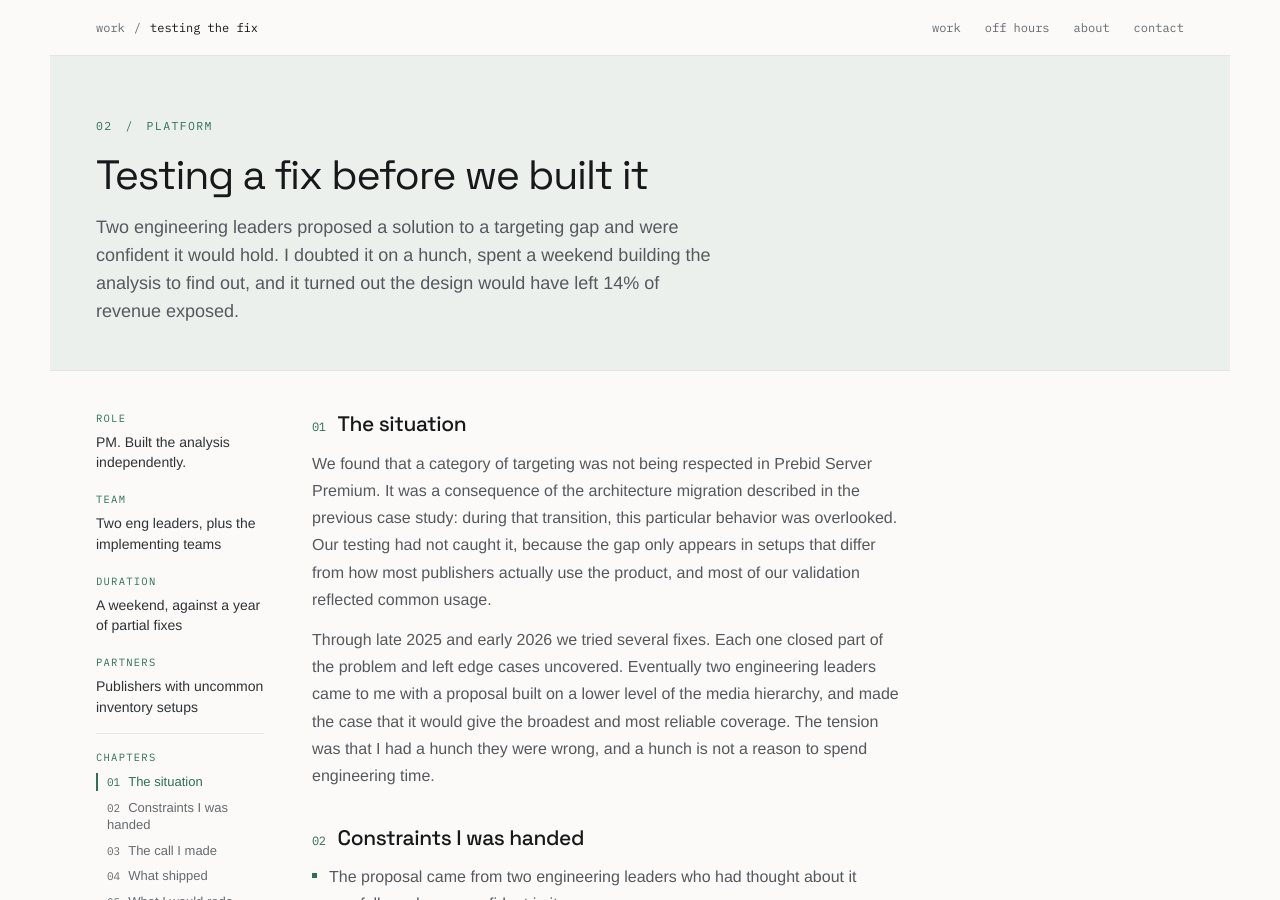
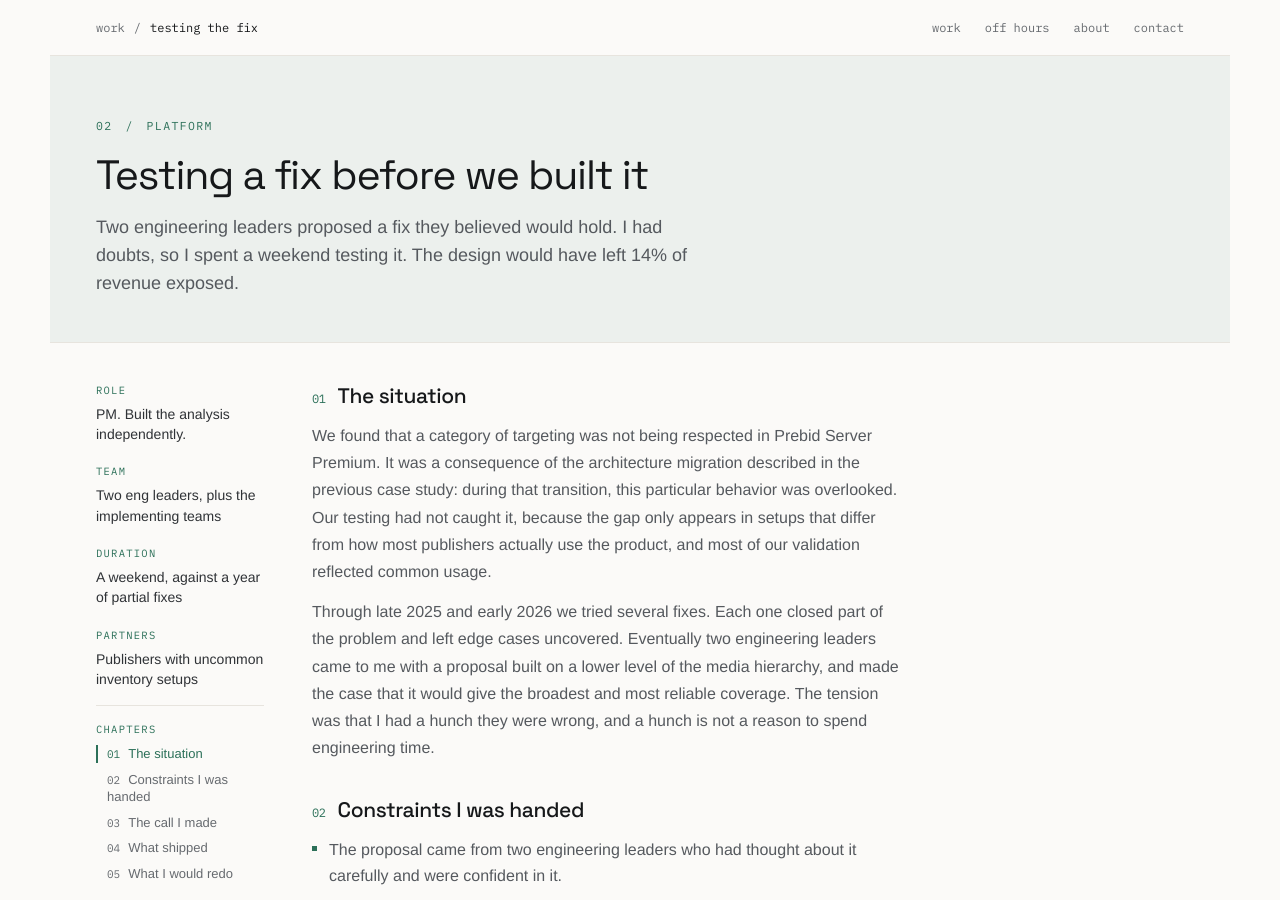
Before and after one commit to pd-product/pd-product.github.io, a Jekyll site: the page built from _work/testing-the-fix.md, in a window 1280 px wide and 900 px high. Built offline with Jekyll 4.4.1, drawn with Linux system fonts in a browser that asks for light colours.

Commit message:
Revise the fact strip, story two's summary, and two lesson lines
Owner-supplied copy:

- the fact strip's last item, "ice cream, all seasons" -> "ice cream year-round"
- testing-the-fix `description`, which is both the line under the story title
  and the page's meta description, og:description and JSON-LD description
- testing-the-fix `lesson`
- personal-finance-tools `lesson`, and the closing sentence of its "What I
  would redo" chapter, which restated the old wording almost verbatim and would
  otherwise have contradicted the home row a reader arrived from

The comment above both `lesson:` keys called the line "a trim of this story's
own What I would redo chapter". That stops being true of these lines, so it now
says what they are instead.

testing-the-fix's body is untouched: its closing sentence already reads with the
new lesson, which uses that chapter's own "partial fixes" and "the problem is
not understood yet".

"year-round" is the fact strip's first hyphen; U+002D is present in all four
subset faces, so no glyph falls back. checks.py and matrix.py pass;
specificity_sweep is unchanged at 14 override pairs, and the story's five
chapters and five rail entries are unchanged.

Co-Authored-By: Claude Opus 5 <noreply@anthropic.com>

```diff
--- a/_work/testing-the-fix.md
+++ b/_work/testing-the-fix.md
@@ -10,11 +10,11 @@ crumb: "testing the fix"
 # be `description`: with any other name seo-tag falls back to page.excerpt,
 # which is the first block of the body -- the opening `## ` heading. Search and
 # link previews then read that heading instead.
-description: "Two engineering leaders proposed a solution to a targeting gap and were confident it would hold. I doubted it on a hunch, spent a weekend building the analysis to find out, and it turned out the design would have left 14% of revenue exposed."
+description: "Two engineering leaders proposed a fix they believed would hold. I had doubts, so I spent a weekend testing it. The design would have left 14% of revenue exposed."
 # One line, and the only prose on the home-page row now that the description
-# does not render there. A trim of this story's own "What I would redo"
-# chapter, approved as written.
-lesson: "When repeated fixes keep leaving edge cases behind, the problem is not understood yet."
+# does not render there. Owner-supplied, and deliberately shorter than this
+# story's "What I would redo" chapter, which makes the same point at length.
+lesson: "Repeated partial fixes are a sign the problem is not understood yet."
 category: "platform"
 order: 2
 # Publication date of this page, not the date of the work it describes. Without
--- a/index.html
+++ b/index.html
@@ -54,7 +54,7 @@ The five anchored sections below are the named regions; see the note on #work.
     <li class="facts-sep" aria-hidden="true">&middot;</li>
     <li>pc gamer</li>
     <li class="facts-sep" aria-hidden="true">&middot;</li>
-    <li>ice cream, all seasons</li>
+    <li>ice cream year-round</li>
   </ul>
 </section>
 
```
Also changed, not shown: _work/personal-finance-tools.md (+4 -4 lines).
